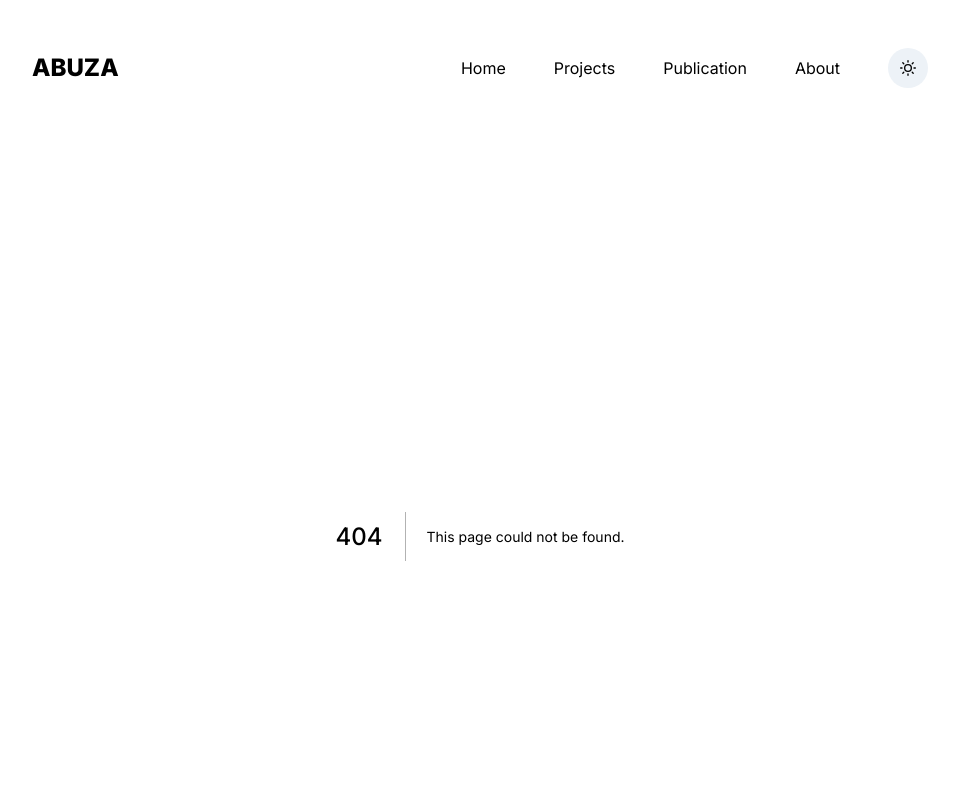
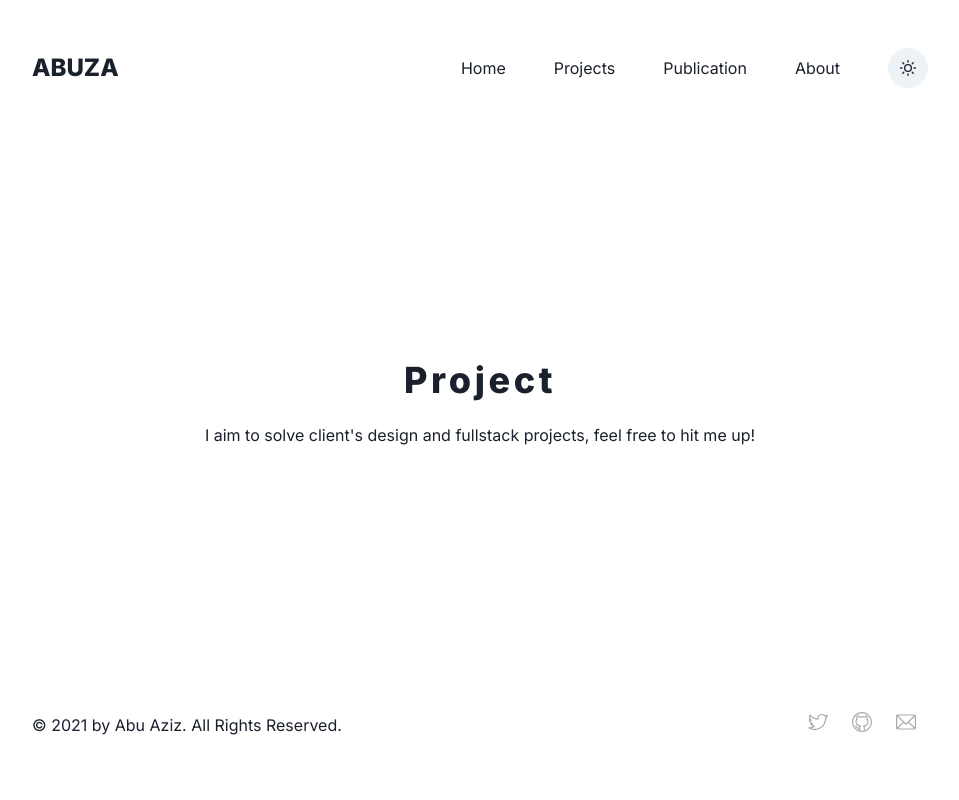
Before and after one commit to abuzaio/abuzaio, a Next.js app: page /project in a window 1280 px wide. Before the commit this address had no page. Shown: the top 800 px of the page, without its empty margins (160-1119 px from the left). Built offline with nearby package versions, Linux system fonts and the light colour scheme.

Commit message:
renaming unfixed nav site

```diff
--- a/components/sections/Navbar/index.js
+++ b/components/sections/Navbar/index.js
@@ -38,8 +38,8 @@ export default function Navbar() {
           </Text>
         </Link>
 
-        {/* Projects LINK */}
-        <Link href="/projects">
+        {/* Project LINK */}
+        <Link href="/project">
           <Text
             ml={[4, 10, 16, 12]}
             fontSize={["sm", "md"]}
--- a/components/sections/Projects/index.js
+++ b/components/sections/Project/index.js
@@ -6,7 +6,7 @@ import { useState } from "react";
 import { ChevronDownIcon, ChevronUpIcon } from "@chakra-ui/icons";
 import { Box, Button, Center, Fade, Flex, Link, Text } from "@chakra-ui/react";
 
-export default function Projects({ type }) {
+export default function Project({ type }) {
   const [showAll, setShowAll] = useState(false);
 
   return (
@@ -19,7 +19,7 @@ export default function Projects({ type }) {
             letterSpacing="widest"
             textAlign="center"
           >
-            Projects
+            Project
           </Text>
           <Text textAlign="center" mt={4}>
             I aim to solve client&apos;s design and fullstack projects, feel
--- /dev/null
+++ b/pages/project/index.js
@@ -0,0 +1,5 @@
+import ProjectSection from "../../components/sections/Project";
+
+export default function Portfolio() {
+  return <ProjectSection />;
+}
--- a/pages/projects/index.js
+++ /dev/null
@@ -1,5 +0,0 @@
-import ProjectsSection from "../../components/sections/Projects";
-
-export default function Portfolio() {
-  return <ProjectsSection />;
-}
```
Also changed, not shown: pages/project/[type]/index.js (added, +9 -0 lines), pages/projects/[type]/index.js (deleted, +0 -9 lines), 1 other file (tests, documents, lock files or other folders).
